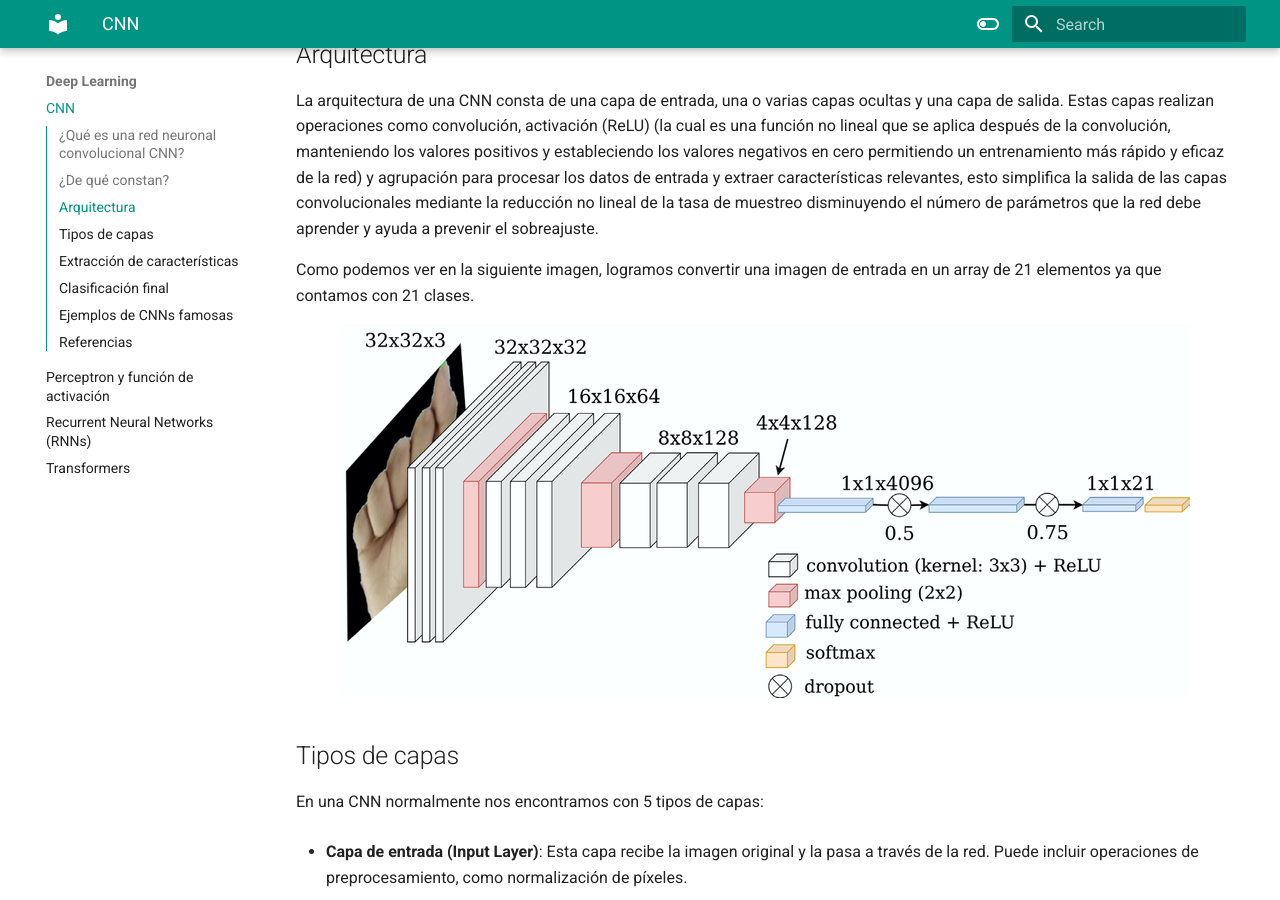
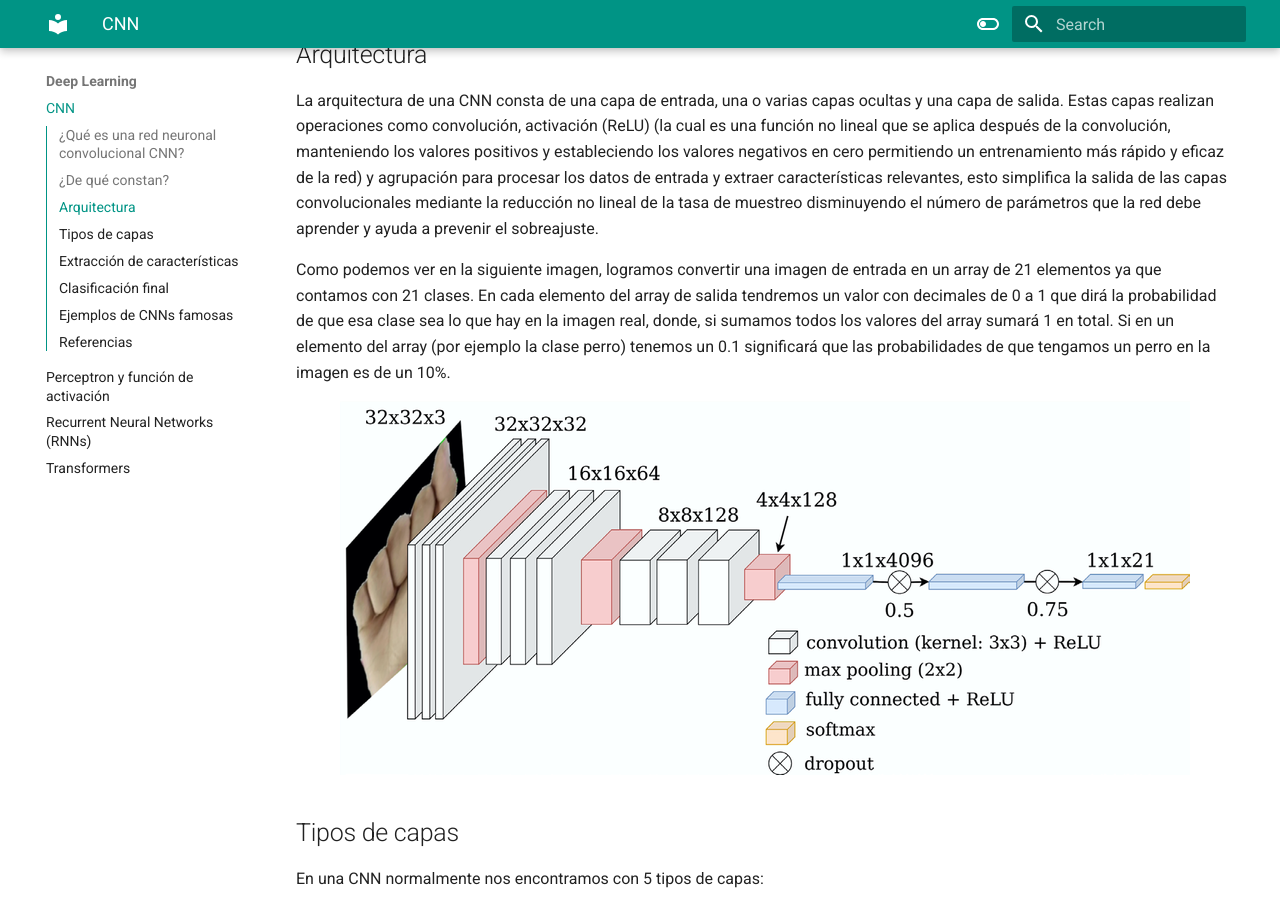
Before and after one commit to abl78-ua/Wiki-IMCR, an MkDocs documentation site: the page built from docs/Deep Learning/CNN.md, in a window 1280 px wide and 900 px high, scrolled down 720 px. Built offline with MkDocs 1.6.1 and Material for MkDocs 9.7.7, drawn with Linux system fonts in a browser that asks for light colours.

Commit message:
Update CNN.md

```diff
--- a/docs/Deep Learning/CNN.md
+++ b/docs/Deep Learning/CNN.md
@@ -9,7 +9,7 @@ Las redes neuronales convucionales constan de múltiples capas interconectadas,
 ##Arquitectura
 La arquitectura de una CNN consta de una capa de entrada, una o varias capas ocultas y una capa de salida. Estas capas realizan operaciones como convolución, activación (ReLU) (la cual es una función no lineal que se aplica después de la convolución, manteniendo los valores positivos y estableciendo los valores negativos en cero permitiendo un entrenamiento más rápido y eficaz de la red) y agrupación para procesar los datos de entrada y extraer características relevantes, esto simplifica la salida de las capas convolucionales mediante la reducción no lineal de la tasa de muestreo disminuyendo el número de parámetros que la red debe aprender y ayuda a prevenir el sobreajuste.
 
-Como podemos ver en la siguiente imagen, logramos convertir una imagen de entrada en un array de 21 elementos ya que contamos con 21 clases.
+Como podemos ver en la siguiente imagen, logramos convertir una imagen de entrada en un array de 21 elementos ya que contamos con 21 clases. En cada elemento del array de salida tendremos un valor con decimales de 0 a 1 que dirá la probabilidad de que esa clase sea lo que hay en la imagen real, donde, si sumamos todos los valores del array sumará 1 en total. Si en un elemento del array (por ejemplo la clase perro) tenemos un 0.1 significará que las probabilidades de que tengamos un perro en la imagen es de un 10%.
 <figure markdown="span">
     <img alt="CNN" src="../../images/CNN/CNN.png">
 </figure>
```
